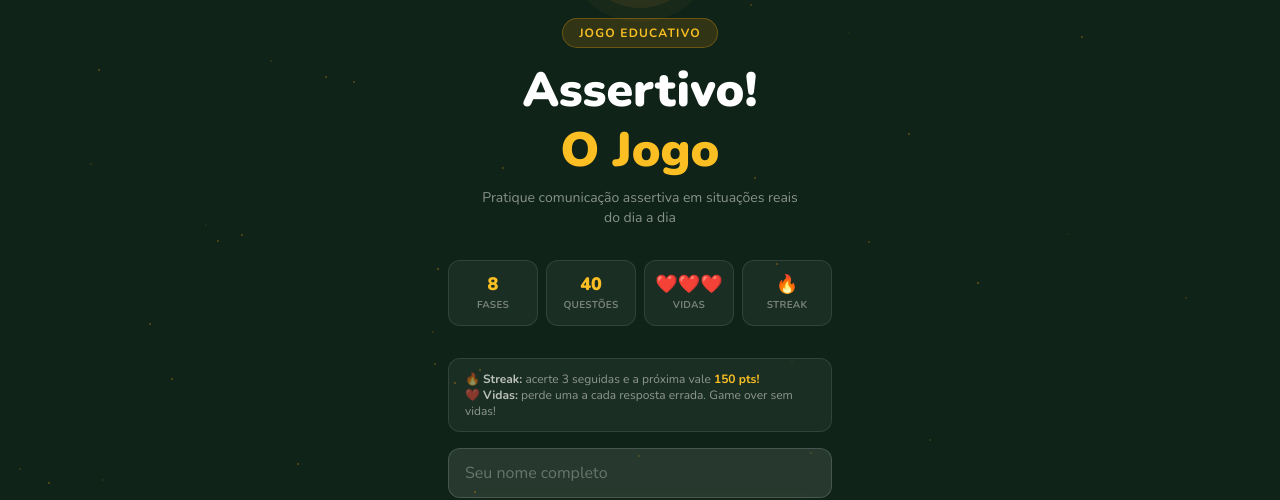
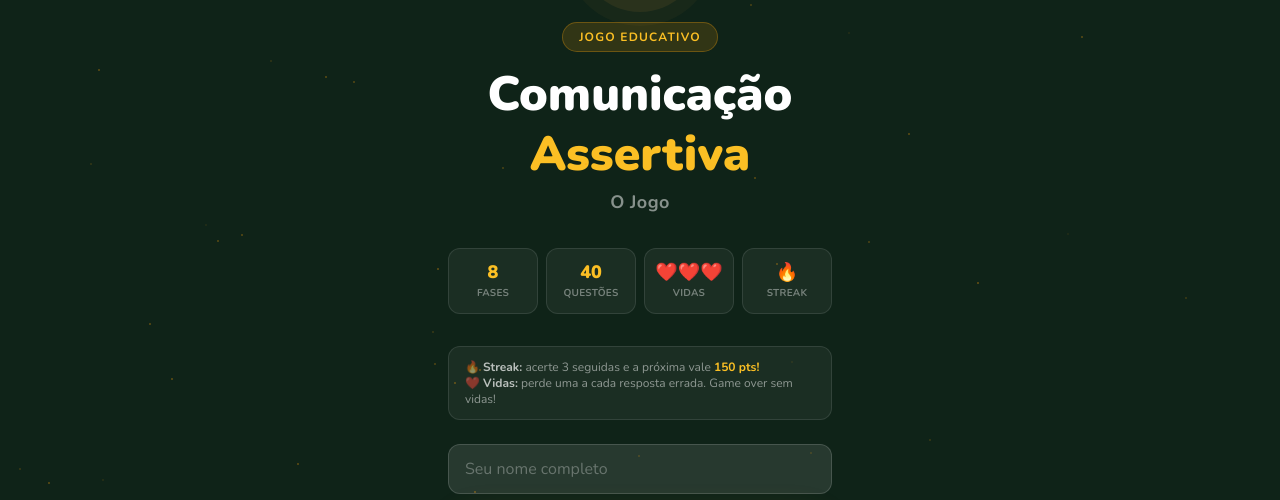
Before and after one commit to Comunicacao-Assertiva/assertivo-frontend, a Next.js app: page / in a window 1280 px wide. Shown: the part 154-654 px from the top of the page. Built offline with nearby package versions, Linux system fonts and the light colour scheme; no server answers.

Commit message:
Update WelcomeScreen.tsx

```diff
--- a/src/components/WelcomeScreen.tsx
+++ b/src/components/WelcomeScreen.tsx
@@ -17,16 +17,18 @@ export function WelcomeScreen({ onStart }: Props) {
       <div className="mb-6 flex h-24 w-24 items-center justify-center rounded-full bg-gradient-to-br from-amber-500 to-amber-400 text-4xl shadow-[0_0_0_14px_rgba(196,135,58,0.15),0_0_0_28px_rgba(196,135,58,0.07)] animate-pulse">
         💬
       </div>
+
       <span className="mb-3 rounded-full border border-amber-500/30 bg-amber-500/15 px-4 py-1.5 text-xs font-bold uppercase tracking-widest text-amber-400">
         Jogo Educativo
       </span>
-      <h1 className="mb-2 text-5xl font-black leading-tight">
-        Assertivo!
+
+      <h1 className="mb-1 text-5xl font-black leading-tight">
+        Comunicação
         <br />
-        <span className="text-amber-400">O Jogo</span>
+        <span className="text-amber-400">Assertiva</span>
       </h1>
-      <p className="mb-8 max-w-xs text-sm text-white/50">
-        Pratique comunicação assertiva em situações reais do dia a dia
+      <p className="mb-8 text-lg font-bold text-white/50 tracking-wide">
+        O Jogo
       </p>
 
       <div className="mb-8 grid w-full max-w-sm grid-cols-4 gap-2">
@@ -50,7 +52,7 @@ export function WelcomeScreen({ onStart }: Props) {
         ))}
       </div>
 
-      <div className="mb-4 w-full max-w-sm rounded-xl border border-white/10 bg-white/5 px-4 py-3 text-xs text-white/50 text-left">
+      <div className="mb-6 w-full max-w-sm rounded-xl border border-white/10 bg-white/5 px-4 py-3 text-xs text-white/50 text-left">
         🔥 <span className="font-bold text-white/70">Streak:</span> acerte 3
         seguidas e a próxima vale{" "}
         <span className="text-amber-400 font-bold">150 pts!</span>
@@ -68,12 +70,12 @@ export function WelcomeScreen({ onStart }: Props) {
           onKeyDown={(e) =>
             e.key === "Enter" && isValid && onStart(name.trim())
           }
-          className="mb-3 w-full rounded-xl border border-white/15 bg-white/10 px-4 py-3 text-base text-white placeholder-white/30 outline-none focus:border-amber-500 transition"
+          className="mb-3 w-full rounded-xl border border-white/15 bg-white/10 px-4 py-3 text-base text-white placeholder-white/30 outline-none focus:border-amber-500 focus:bg-white/15 transition"
         />
         <button
           onClick={() => isValid && onStart(name.trim())}
           disabled={!isValid}
-          className="w-full rounded-full bg-gradient-to-r from-amber-500 to-amber-400 px-12 py-4 text-lg font-black text-white shadow-[0_8px_32px_rgba(196,135,58,0.45)] transition-all hover:-translate-y-1 active:scale-95 disabled:opacity-40 disabled:cursor-not-allowed disabled:transform-none"
+          className="w-full rounded-full bg-gradient-to-r from-amber-500 to-amber-400 px-12 py-4 text-lg font-black text-white shadow-[0_8px_32px_rgba(196,135,58,0.45)] transition-all hover:-translate-y-1 hover:shadow-[0_12px_40px_rgba(196,135,58,0.6)] active:scale-95 disabled:opacity-40 disabled:cursor-not-allowed disabled:transform-none"
         >
           ▶ Jogar Agora
         </button>
```
